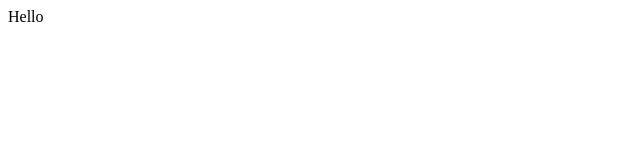
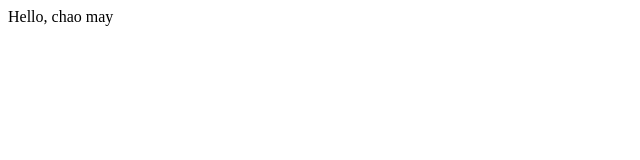
Before and after one commit to QuocKhanh1326/Test, a plain HTML site: page index.html in a window 1280 px wide. Shown: the full height of the page, 0-640 px from the left. Drawn offline with Linux system fonts and the light colour scheme.

Commit message:
Update index.html

```diff
--- a/index.html
+++ b/index.html
@@ -6,6 +6,6 @@
     <title>Document</title>
 </head>
 <body>
-    Hello
+    Hello, chao may
 </body>
 </html>
```
